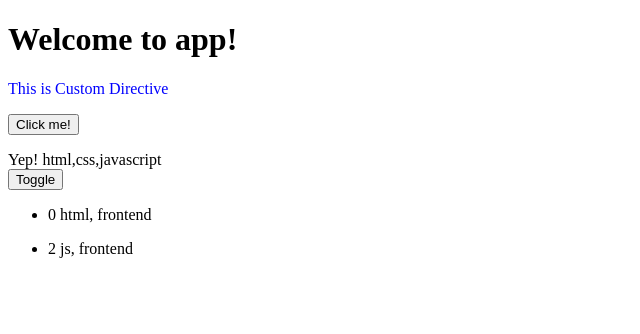
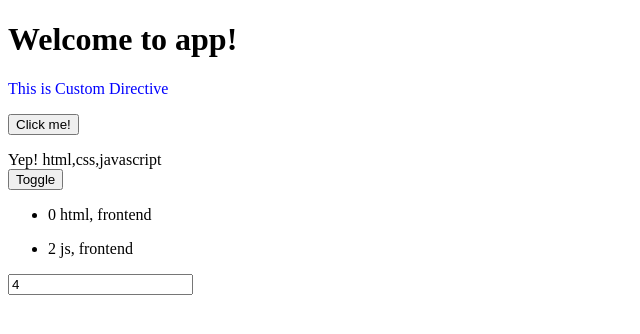
Before and after one commit to shahi-frontend/angular4-project, an Angular app: page / in a window 1280 px wide. Shown: the top 334 px of the page, without its empty margins (0-640 px from the left). Built offline with nearby package versions, Linux system fonts and the light colour scheme.

Commit message:
One way data-binding

```diff
--- a/src/app/app.component.html
+++ b/src/app/app.component.html
@@ -13,3 +13,8 @@
 </ul>
 <!-- <ng-template #oddClicked>This is odd Content.</ng-template>
 <ng-template #evenClicked>This is even Content.</ng-template> -->
+
+
+<!--One way data-binding-->
+<input type="text" (keydown)="myFunction($event)" value="{{result}}" />
+{{finalResult}}
--- a/src/app/app.component.ts
+++ b/src/app/app.component.ts
@@ -10,6 +10,8 @@ export class AppComponent {
   childText = '';
   visible = true;
   counter = 0;
+  result = 4;
+  finalResult = '';
   myFavLang = {
     'frontend' : ['html', 'css', 'javascript'],
     'backend' : ['nodejs', 'ruby', 'python']
@@ -28,4 +30,8 @@ export class AppComponent {
     this.counter++;
     // this.visible = !this.visible;
   }
+
+  myFunction(event) {
+    this.finalResult = event.target.value;
+  }
 }
```
